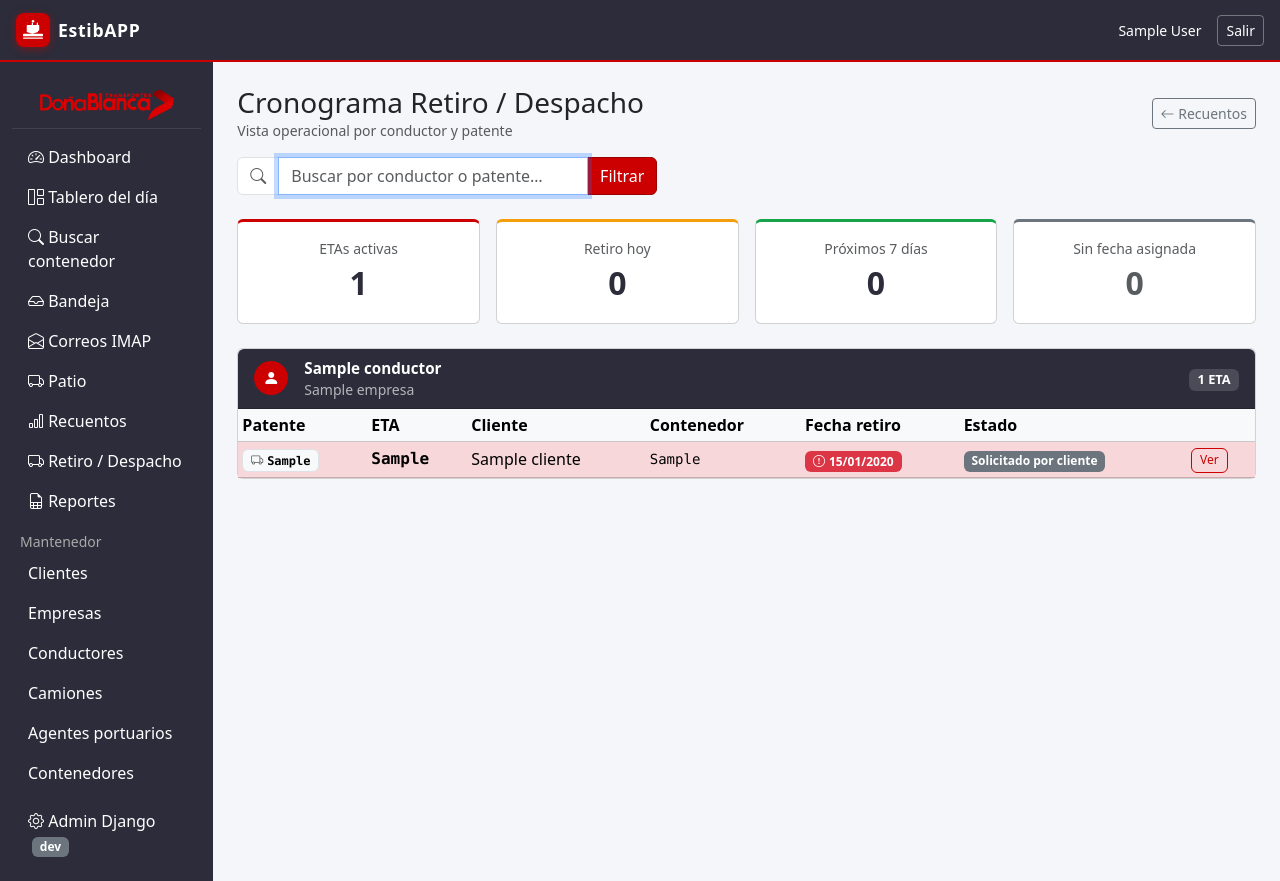
After one commit to Amoyadev/estibapplafragua, a Django app: page /app/recuentos/retiro-despacho/ in a window 1280 px wide. The commit adds this page. Run offline with Django 5.2, Linux system fonts and the light colour scheme; a user stored in the database is signed in; tables that the repository leaves empty hold one stand-in row (values such as "Sample post").

Commit message:
feat: vista retiro-despacho CEO, icono SVG barco, EstibAPP

```diff
--- /dev/null
+++ b/apps/operaciones/templates/operaciones/retiro_despacho.html
@@ -0,0 +1,178 @@
+{% extends "base.html" %}
+{% block title %}Retiro / Despacho — Estibapp{% endblock %}
+
+{% block content %}
+<div class="d-flex flex-wrap justify-content-between align-items-center mb-3 gap-2">
+    <div>
+        <h3 class="mb-0">Cronograma Retiro / Despacho</h3>
+        <p class="text-muted small mb-0">Vista operacional por conductor y patente</p>
+    </div>
+    <a href="{% url 'operaciones:recuentos' %}" class="btn btn-sm btn-outline-secondary">
+        <i class="bi bi-arrow-left"></i> Recuentos
+    </a>
+</div>
+
+<!-- Filtro -->
+<form method="get" class="mb-4">
+    <div class="input-group" style="max-width:420px;">
+        <span class="input-group-text bg-white">
+            <i class="bi bi-search text-muted"></i>
+        </span>
+        <input type="text" name="q" value="{{ q }}" class="form-control"
+               placeholder="Buscar por conductor o patente…" autofocus>
+        {% if q %}
+        <a href="{% url 'operaciones:retiro_despacho' %}" class="btn btn-outline-secondary">
+            <i class="bi bi-x"></i>
+        </a>
+        {% endif %}
+        <button class="btn" style="background:var(--color-rojo);color:#fff;border-color:#990000;">
+            Filtrar
+        </button>
+    </div>
+    {% if q %}
+    <p class="text-muted small mt-1 mb-0">
+        Mostrando resultados para <strong>«{{ q }}»</strong> — {{ total_activas }} ETA{{ total_activas|pluralize:"s" }}
+    </p>
+    {% endif %}
+</form>
+
+<!-- KPIs -->
+<div class="row g-3 mb-4">
+    <div class="col-6 col-md-3">
+        <div class="card text-center" style="border-top:3px solid var(--color-rojo);">
+            <div class="card-body py-3">
+                <div class="small text-muted">ETAs activas</div>
+                <div class="fs-2 fw-bold" style="color:#2c2c3a;">{{ total_activas }}</div>
+            </div>
+        </div>
+    </div>
+    <div class="col-6 col-md-3">
+        <div class="card text-center" style="border-top:3px solid #f59e0b;">
+            <div class="card-body py-3">
+                <div class="small text-muted">Retiro hoy</div>
+                <div class="fs-2 fw-bold" style="color:#2c2c3a;">{{ hoy_count }}</div>
+            </div>
+        </div>
+    </div>
+    <div class="col-6 col-md-3">
+        <div class="card text-center" style="border-top:3px solid #16a34a;">
+            <div class="card-body py-3">
+                <div class="small text-muted">Próximos 7 días</div>
+                <div class="fs-2 fw-bold" style="color:#2c2c3a;">{{ proximas }}</div>
+            </div>
+        </div>
+    </div>
+    <div class="col-6 col-md-3">
+        <div class="card text-center" style="border-top:3px solid #6c757d;">
+            <div class="card-body py-3">
+                <div class="small text-muted">Sin fecha asignada</div>
+                <div class="fs-2 fw-bold text-muted">{{ sin_fecha }}</div>
+            </div>
+        </div>
+    </div>
+</div>
+
+{% if not grupos %}
+<div class="alert alert-info">
+    {% if q %}
+        No se encontraron ETAs para <strong>«{{ q }}»</strong>.
+        <a href="{% url 'operaciones:retiro_despacho' %}">Ver todas</a>
+    {% else %}
+        No hay ETAs con conductor asignado en ciclo activo.
+    {% endif %}
+</div>
+{% else %}
+
+{% for grupo in grupos %}
+<div class="card mb-3">
+    <!-- Encabezado conductor -->
+    <div class="card-header d-flex align-items-center justify-content-between py-2"
+         style="background:#2c2c3a;color:#fff;border-radius:.375rem .375rem 0 0;">
+        <div class="d-flex align-items-center gap-3">
+            <span style="display:inline-flex;align-items:center;justify-content:center;
+                         width:34px;height:34px;background:var(--color-rojo);
+                         border-radius:50%;flex-shrink:0;">
+                <i class="bi bi-person-fill" style="color:#fff;font-size:1rem;"></i>
+            </span>
+            <div>
+                <div class="fw-semibold" style="font-size:.95rem;">{{ grupo.conductor.nombre }}</div>
+                <div class="small" style="color:rgba(255,255,255,.65);">
+                    {% if grupo.conductor.empresa %}{{ grupo.conductor.empresa.nombre }}{% endif %}
+                </div>
+            </div>
+        </div>
+        <div class="text-end">
+            <span class="badge" style="background:rgba(255,255,255,.15);font-size:.8rem;">
+                {{ grupo.etas|length }} ETA{{ grupo.etas|length|pluralize:"s" }}
+            </span>
+        </div>
+    </div>
+
+    <div class="table-responsive">
+        <table class="table table-sm mb-0 align-middle">
+            <thead class="table-light">
+                <tr>
+                    <th>Patente</th>
+                    <th>ETA</th>
+                    <th>Cliente</th>
+                    <th>Contenedor</th>
+                    <th>Fecha retiro</th>
+                    <th>Estado</th>
+                    <th></th>
+                </tr>
+            </thead>
+            <tbody>
+            {% for eta in grupo.etas %}
+            {% with fr=eta.fecha_retiro %}
+            <tr {% if fr == hoy %}class="table-warning"
+                {% elif fr and fr < hoy %}class="table-danger"{% endif %}>
+                <td>
+                    {% if eta.camion %}
+                    <span class="badge text-bg-light border font-monospace">
+                        <i class="bi bi-truck me-1 text-muted"></i>{{ eta.camion.patente }}
+                    </span>
+                    {% else %}
+                    <span class="text-muted small">—</span>
+                    {% endif %}
+                </td>
+                <td class="font-monospace fw-semibold">{{ eta.numero }}</td>
+                <td>{{ eta.cliente.nombre }}</td>
+                <td class="font-monospace small">{{ eta.contenedor.codigo }}</td>
+                <td>
+                    {% if fr %}
+                        {% if fr == hoy %}
+                        <span class="badge bg-warning text-dark">
+                            <i class="bi bi-calendar-check me-1"></i>Hoy
+                        </span>
+                        {% elif fr < hoy %}
+                        <span class="badge bg-danger">
+                            <i class="bi bi-exclamation-circle me-1"></i>{{ fr|date:"d/m/Y" }}
+                        </span>
+                        {% else %}
+                        <span class="text-dark small">{{ fr|date:"d/m/Y" }}</span>
+                        {% endif %}
+                    {% else %}
+                    <span class="text-muted small">Sin fecha</span>
+                    {% endif %}
+                </td>
+                <td>
+                    <span class="badge bg-secondary badge-estado">{{ eta.get_estado_display }}</span>
+                </td>
+                <td>
+                    <a href="{% url 'operaciones:eta_detalle' eta.pk %}"
+                       class="btn btn-xs btn-outline-primary"
+                       style="font-size:.75rem;padding:.15rem .5rem;">
+                        Ver
+                    </a>
+                </td>
+            </tr>
+            {% endwith %}
+            {% endfor %}
+            </tbody>
+        </table>
+    </div>
+</div>
+{% endfor %}
+
+{% endif %}
+{% endblock %}
--- a/apps/operaciones/urls.py
+++ b/apps/operaciones/urls.py
@@ -58,6 +58,7 @@ urlpatterns = [
 
     # --- Trazabilidad y reportes (Sprint 4) ---
     path("recuentos/", views.Recuentos.as_view(), name="recuentos"),
+    path("recuentos/retiro-despacho/", views.RetiroDespacho.as_view(), name="retiro_despacho"),
     path("reportes/", views.Reportes.as_view(), name="reportes"),
     path("reportes/cliente/<int:pk>/", views.ReporteCliente.as_view(), name="reporte_cliente"),
     path("reportes/<str:tipo>.csv", views.exportar_csv, name="exportar_csv"),
--- a/apps/operaciones/views.py
+++ b/apps/operaciones/views.py
@@ -978,6 +978,67 @@ class Recuentos(CualquierRol, ListView):
         return ctx
 
 
+# ============================================================
+# Vista CEO: cronograma retiro-despacho por conductor / patente
+# ============================================================
+class RetiroDespacho(CualquierRol, TemplateView):
+    """
+    Panel ejecutivo: muestra todas las ETAs con conductor asignado,
+    agrupadas por conductor/camión, con filtro por nombre o patente.
+    Permite al CEO ver el cronograma de retiros y despachos.
+    """
+
+    template_name = "operaciones/retiro_despacho.html"
+
+    def get_context_data(self, **kwargs):
+        from datetime import timedelta
+        ctx = super().get_context_data(**kwargs)
+        q = self.request.GET.get("q", "").strip()
+        hoy = timezone.now().date()
+
+        etas_qs = (
+            ETA.objects.select_related(
+                "conductor", "conductor__empresa", "camion", "cliente", "contenedor"
+            )
+            .filter(conductor__isnull=False)
+            .exclude(estado__in=[ETA.EstadoCiclo.DESPACHADO_PUERTO])
+            .order_by("fecha_retiro", "fecha", "conductor__nombre")
+        )
+
+        if q:
+            etas_qs = etas_qs.filter(
+                Q(conductor__nombre__icontains=q) | Q(camion__patente__icontains=q)
+            )
+
+        # KPIs rápidos
+        ctx["total_activas"] = etas_qs.count()
+        ctx["hoy_count"] = etas_qs.filter(fecha_retiro=hoy).count()
+        ctx["sin_fecha"] = etas_qs.filter(fecha_retiro__isnull=True).count()
+        ctx["proximas"] = etas_qs.filter(
+            fecha_retiro__gt=hoy, fecha_retiro__lte=hoy + timedelta(days=7)
+        ).count()
+
+        # Conductores únicos con resumen
+        conductores_ids = (
+            etas_qs.values_list("conductor_id", flat=True).distinct()
+        )
+        from .models import Conductor
+        conductores = Conductor.objects.filter(pk__in=conductores_ids).select_related(
+            "empresa"
+        ).order_by("nombre")
+
+        grupos = []
+        for c in conductores:
+            filas = [e for e in etas_qs if e.conductor_id == c.pk]
+            if filas:
+                grupos.append({"conductor": c, "etas": filas})
+
+        ctx["grupos"] = grupos
+        ctx["q"] = q
+        ctx["hoy"] = hoy
+        return ctx
+
+
 class ReportesContextMixin:
     """
     Provee el listado de clientes para la sub-barra lateral de la sección
--- a/templates/base.html
+++ b/templates/base.html
@@ -41,10 +41,13 @@
 <body>
 <nav class="navbar navbar-dark navbar-top px-3">
     <a class="navbar-brand d-flex align-items-center gap-2" href="{% url 'operaciones:dashboard' %}">
-        <span style="display:inline-flex;align-items:center;justify-content:center;width:32px;height:32px;background:var(--color-rojo);border-radius:7px;box-shadow:0 2px 8px rgba(204,0,0,.45);flex-shrink:0;">
-            <i class="bi bi-ship" style="color:#fff;font-size:1.05rem;line-height:1;"></i>
+        <span style="display:inline-flex;align-items:center;justify-content:center;width:34px;height:34px;background:var(--color-rojo);border-radius:8px;box-shadow:0 2px 8px rgba(204,0,0,.45);flex-shrink:0;">
+            <svg xmlns="http://www.w3.org/2000/svg" width="20" height="20" viewBox="0 0 16 16" fill="white">
+                <path d="M0 11.5a.5.5 0 0 1 .5-.5h15a.5.5 0 0 1 .5.5v1a.5.5 0 0 1-.5.5H.5a.5.5 0 0 1-.5-.5zm0 3a.5.5 0 0 1 .5-.5h15a.5.5 0 0 1 0 1H.5a.5.5 0 0 1-.5-.5zM3.5 2a.5.5 0 0 1 .5.5V4h3V2.5a.5.5 0 0 1 1 0V4h3V2.5a.5.5 0 0 1 1 0V4h.5a.5.5 0 0 1 .5.5V8a.5.5 0 0 1-.5.5H3.5A.5.5 0 0 1 3 8V4.5a.5.5 0 0 1 .5-.5H4V2.5a.5.5 0 0 1-.5-.5zm-.5 7.5V5h9v4.5l-4.5 1.5z"/>
+                <circle cx="8" cy="1" r="1"/>
+            </svg>
         </span>
-        <span style="font-weight:700;letter-spacing:.04em;">Estibapp</span>
+        <span style="font-weight:700;letter-spacing:.04em;">EstibAPP</span>
     </a>
     <div class="d-flex align-items-center">
         {% if user.is_authenticated %}
@@ -78,6 +81,7 @@
                 <li class="nav-item"><a class="nav-link" href="{% url 'operaciones:patio' %}"><i class="bi bi-truck"></i> Patio</a></li>
                 {% endif %}
                 <li class="nav-item"><a class="nav-link" href="{% url 'operaciones:recuentos' %}"><i class="bi bi-bar-chart"></i> Recuentos</a></li>
+                <li class="nav-item"><a class="nav-link" href="{% url 'operaciones:retiro_despacho' %}"><i class="bi bi-truck"></i> Retiro / Despacho</a></li>
                 {% if user|en_grupo:"Administrador" %}
                 <li class="nav-item"><a class="nav-link" href="{% url 'operaciones:reportes' %}"><i class="bi bi-file-earmark-spreadsheet"></i> Reportes</a></li>
                 {% endif %}
```
